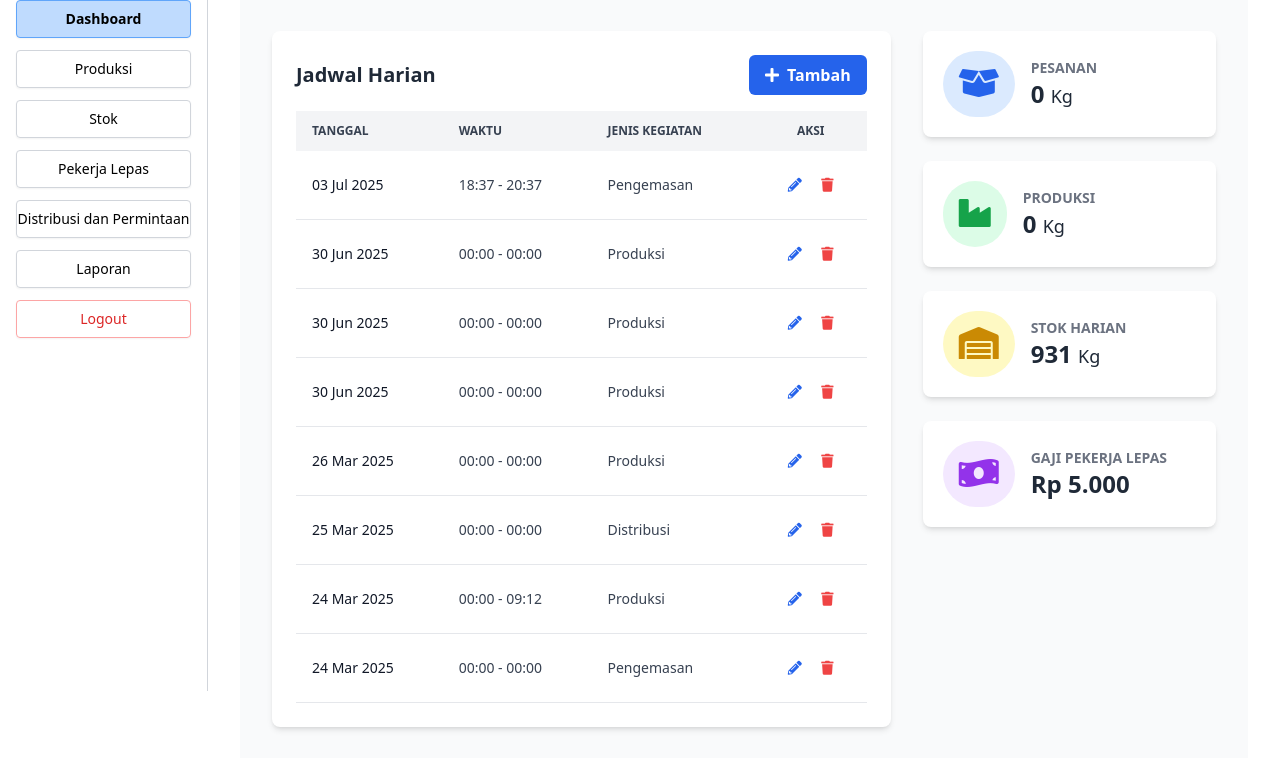
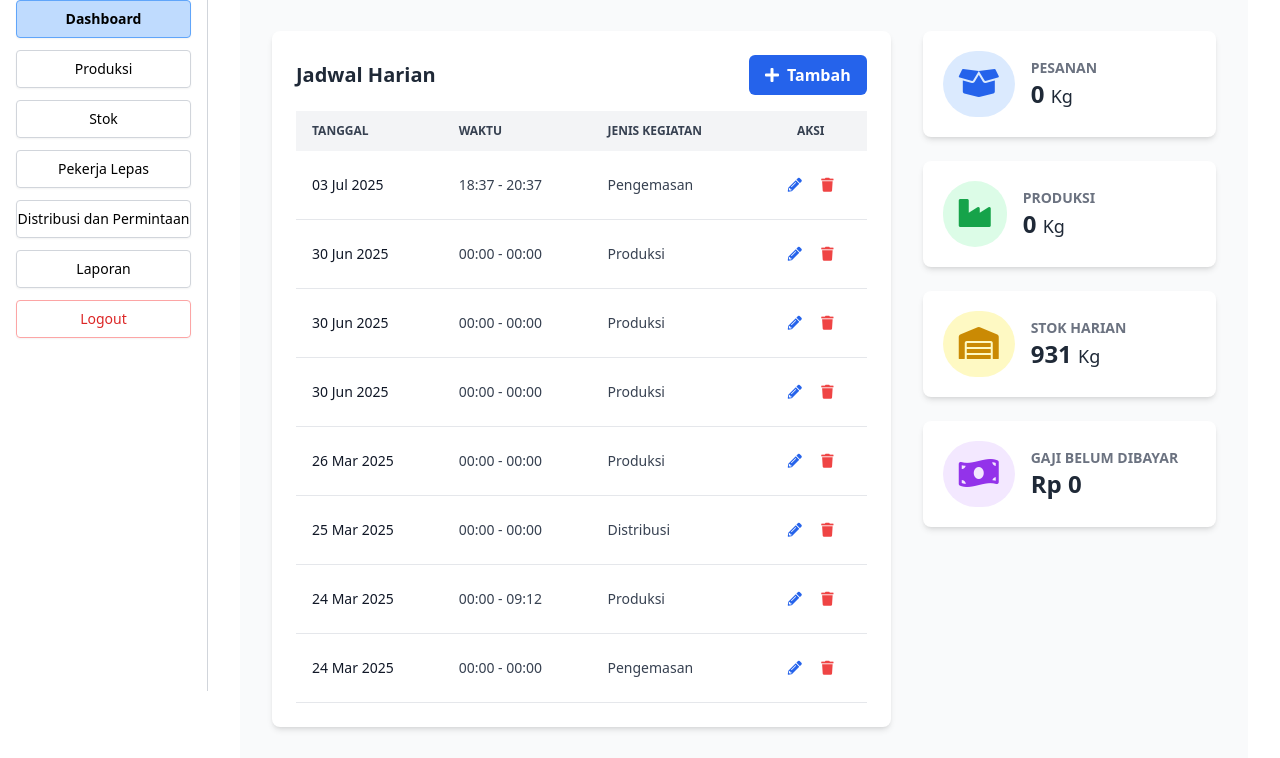
Before and after one commit to SalsabilaRamadhani/fahmi_food, a PHP site: page /index.php in a window 1280 px wide. Shown: the part 109-867 px from the top of the page. Run offline with PHP 8.4, Linux system fonts and the light colour scheme; the visitor is signed in with stand-in values (Sample User, id 1); data comes from the database, SQL or seed files in the repository; data that the repository does not hold is empty; some libraries are stand-ins or nearby versions.

Commit message:
Menampilkan jumlah gaji belum dibayar

```diff
--- a/halaman/Dashboard.php
+++ b/halaman/Dashboard.php
@@ -67,7 +67,7 @@ $totalPesanan = $pdo->query("SELECT SUM(jumlah_pesanan) FROM distribusi")->fetch
 $totalProduksi = $pdo->query("SELECT SUM(jumlah_produksi) FROM produksi")->fetchColumn() ?: 0;
 $totalStok = $pdo->query("SELECT SUM(jumlah) FROM stok")->fetchColumn() ?: 0;
 // Hitung total gaji pekerja lepas dari tabel riwayat_gaji
-$totalGaji = $pdo->query("SELECT SUM(total_gaji) FROM riwayat_gaji")->fetchColumn() ?? 0;
+$totalGaji = $pdo->query("SELECT SUM(total_gaji) FROM riwayat_gaji WHERE keterangan = 'Belum Dibayar'")->fetchColumn() ?? 0;
 
 // Ambil semua data jadwal untuk ditampilkan di tabel
 $jadwalList = $pdo->query("SELECT * FROM jadwal ORDER BY tanggal DESC, waktu_mulai DESC")->fetchAll(PDO::FETCH_ASSOC);
@@ -266,7 +266,7 @@ $jadwalList = $pdo->query("SELECT * FROM jadwal ORDER BY tanggal DESC, waktu_mul
             <i class="fas fa-money-bill-wave fa-2x"></i>
           </div>
           <div>
-            <h3 class="text-sm font-semibold text-gray-500 uppercase">Gaji Pekerja Lepas</h3>
+            <h3 class="text-sm font-semibold text-gray-500 uppercase">Gaji Belum Dibayar</h3>
             <p class="text-2xl font-bold text-gray-800">Rp <?php echo number_format($totalGaji, 0, ',', '.'); ?></p>
           </div>
         </div>
```
